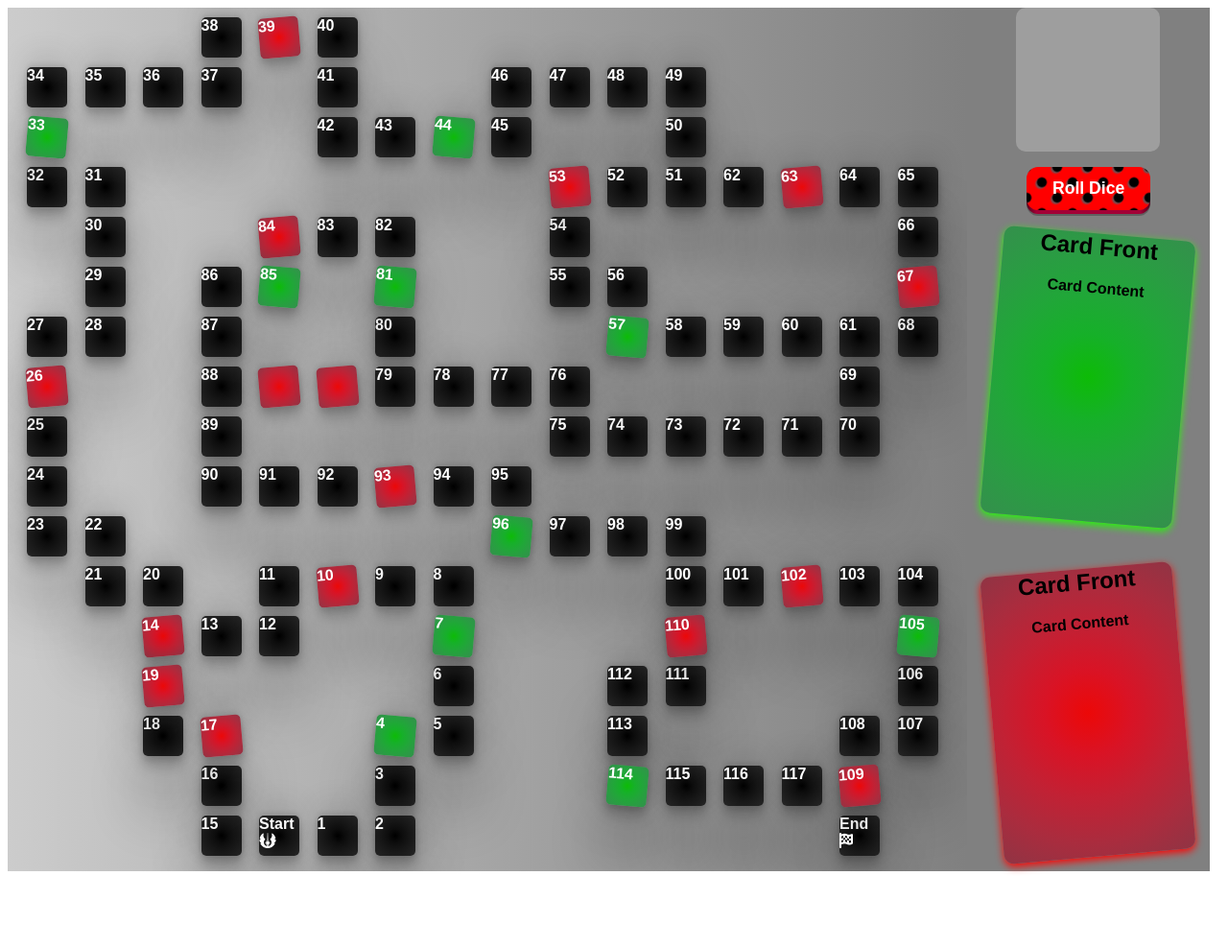
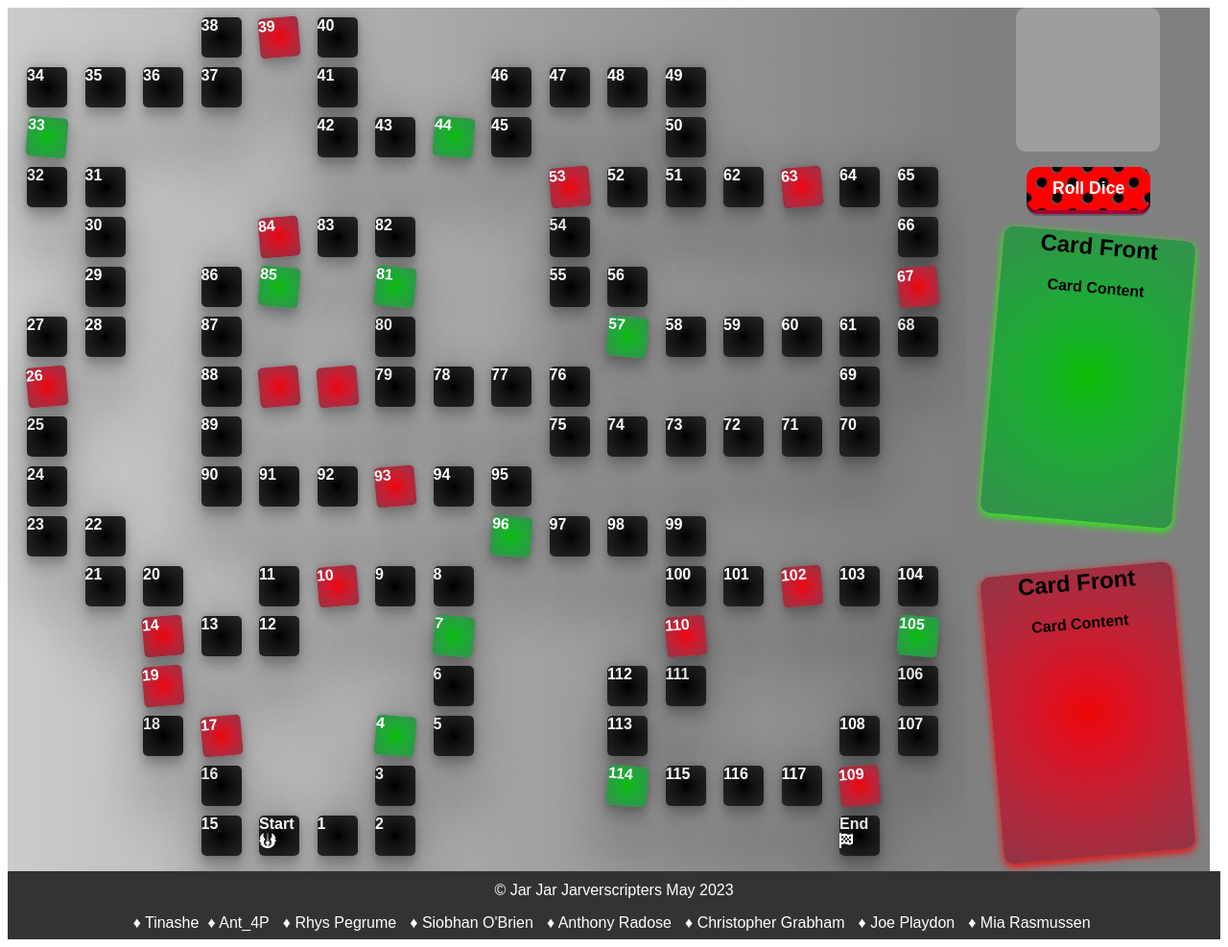
Before and after one commit to chasakara/stg, a plain HTML site: page index.html in a window 1280 px wide. Shown: the whole page at 96% size. Before the commit the page ends 916 px from the top, so only its background shows below. Drawn offline with Linux system fonts and the light colour scheme; grey boxes are pictures that could not be loaded; a web font is replaced by a local one.

Commit message:
Add basic footer with team members, Width yet to be confirmed

```diff
--- a/assets/css/style.css
+++ b/assets/css/style.css
@@ -231,3 +231,33 @@ button:active .shadow {
 button:focus:not(:focus-visible) {
   outline: none;
 }
+
+/* Footer area */
+footer {
+	font-family: "Trade Gothic LT Std", sans-serif;
+	background-color: #333;
+	color: #fff;
+	padding: 0.5em;
+	text-align: center;
+}
+
+footer p {
+	margin: 0.2em 0 1em 0;
+}
+
+footer span {
+  white-space: nowrap;
+	white-space: ;
+}
+
+footer a {
+	text-decoration: none;
+	padding: 0.3em;
+	color: #fff;
+}
+
+footer a:hover {
+	z-index: 1;
+	background-color: #0077b5;  /* The LinkedIn blue */
+	text-decoration: underline;
+}
--- a/index.html
+++ b/index.html
@@ -325,6 +325,19 @@
             </div>
         </div>
     </div>
+
+    <footer>
+        <p>&copy; Jar Jar Jarverscripters May 2023</p>
+        <span>&diams; Tinashe</span>
+        <span><a href="https://github.com/Ant2210" target="_blank">&diams; Ant_4P</a></span></span>
+        <span><a href="https://www.linkedin.com/in/rhys-pegrume-15b94a23b/" target="_blank">&diams; Rhys Pegrume</a></span>
+        <span><a href="https://www.linkedin.com/in/siobhan-o-brien/" target="_blank">&diams; Siobhan O'Brien</a></span>
+        <span><a href="https://www.linkedin.com/in/anthony-radose-35a969236/" target="_blank">&diams; Anthony Radose</a></span>
+        <span><a href="https://www.linkedin.com/in/christopher-grabham-07778a266/" target="_blank">&diams; Christopher Grabham</a></span>
+        <span><a href="https://www.linkedin.com/in/joe-playdon-882a58231/" target="_blank">&diams; Joe Playdon</a></span>
+        <span><a href="https://www.linkedin.com/in/mia-rasmussen-088091226/" target="_blank">&diams; Mia Rasmussen</a></span>
+    </footer>
+
     <script src="#"></script>
 </body>
 
```
